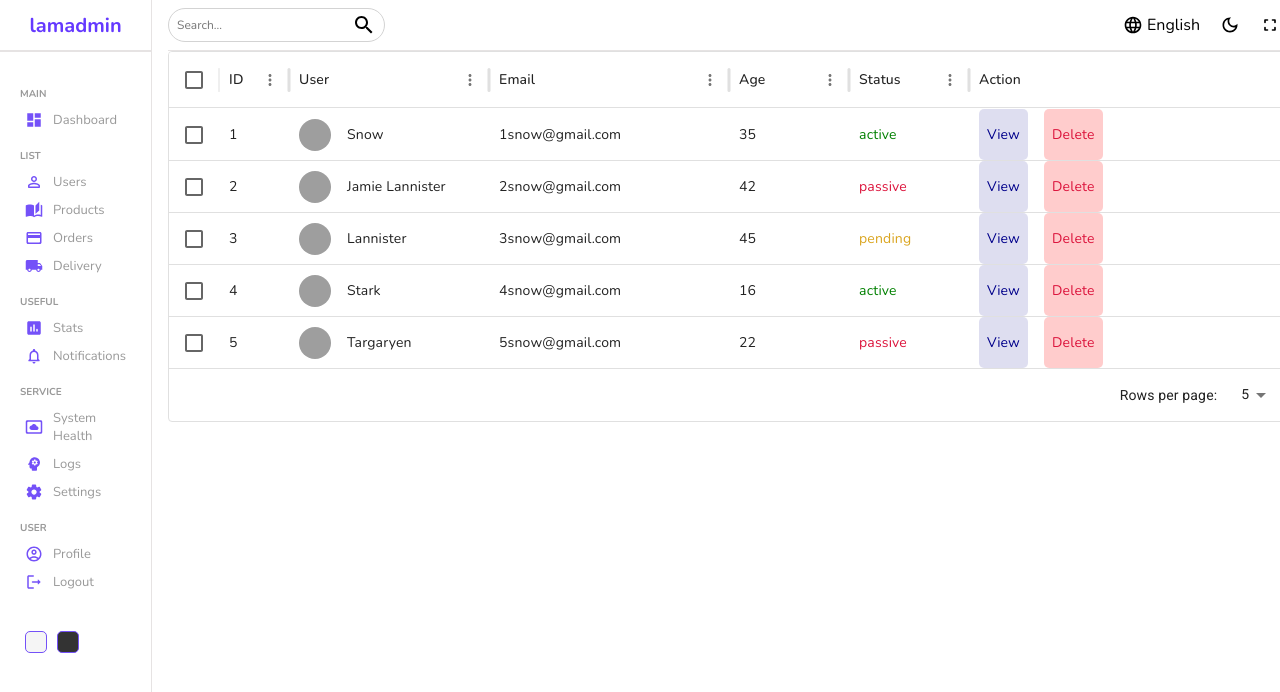
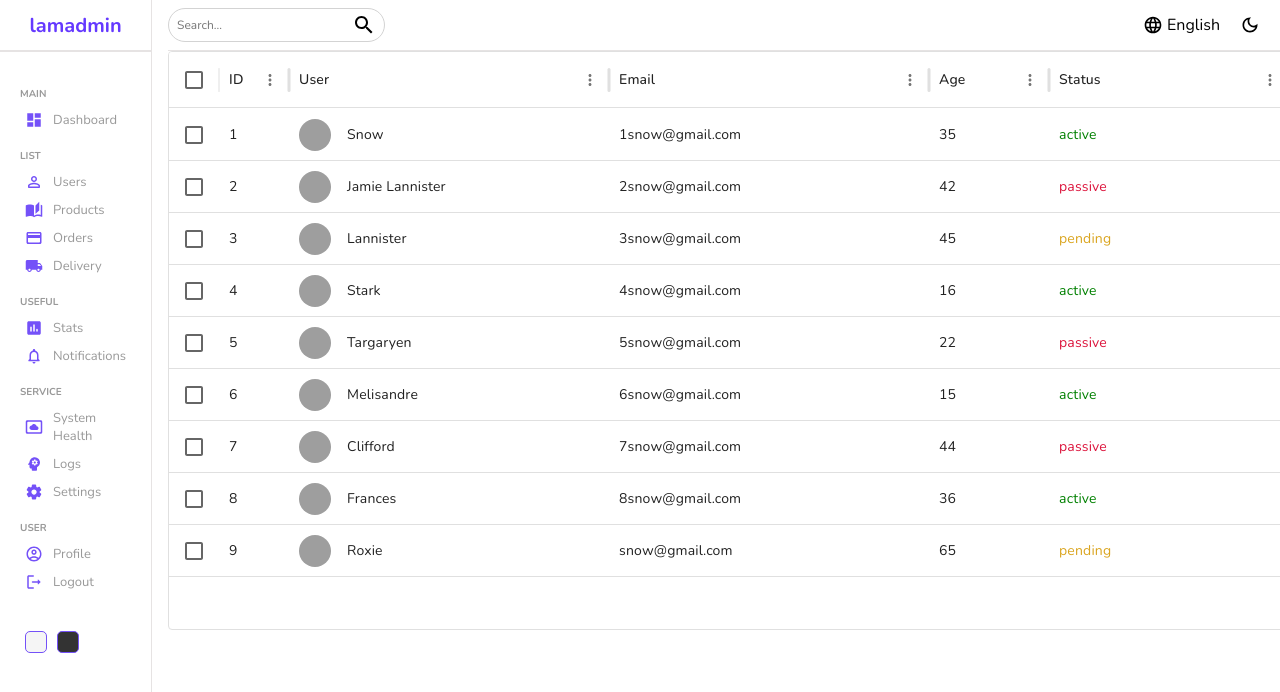
Before and after one commit to Havold/library-manager-web, a React (Create React App) app: page /users in a window 1280 px wide. Shown: the top 692 px of the page. Built offline with nearby package versions, Linux system fonts and the light colour scheme; grey boxes are pictures that could not be loaded.

Commit message:
Fix size table list of users.

```diff
--- a/src/components/DataTable/index.jsx
+++ b/src/components/DataTable/index.jsx
@@ -7,7 +7,7 @@ function DataTable() {
         {
             field: 'action',
             headerName: 'Action',
-            width: 500,
+            width: 200,
             renderCell: () => {
                 return (
                     <div className="cellWithActions">
@@ -25,7 +25,7 @@ function DataTable() {
                 columns={userColumns.concat(actions)}
                 initialState={{
                     pagination: {
-                        paginationModel: { page: 0, pageSize: 5 },
+                        paginationModel: { page: 0, pageSize: 9 },
                     },
                 }}
                 pageSizeOptions={[5, 10]}
--- a/src/datatablesource.js
+++ b/src/datatablesource.js
@@ -5,7 +5,7 @@ export const userColumns = [
     {
         field: 'user',
         headerName: 'User',
-        width: 200,
+        width: 320,
         renderCell: (params) => {
             return (
                 <div className="cellWithImg">
@@ -15,12 +15,12 @@ export const userColumns = [
             );
         },
     },
-    { field: 'email', headerName: 'Email', width: 240 },
+    { field: 'email', headerName: 'Email', width: 320 },
     { field: 'age', headerName: 'Age', width: 120 },
     {
         field: 'status',
         headerName: 'Status',
-        width: 120,
+        width: 240,
         renderCell: (params) => {
             return <div className={`cellWithStatus ${params.row.status}`}>{params.row.status}</div>;
         },
```
